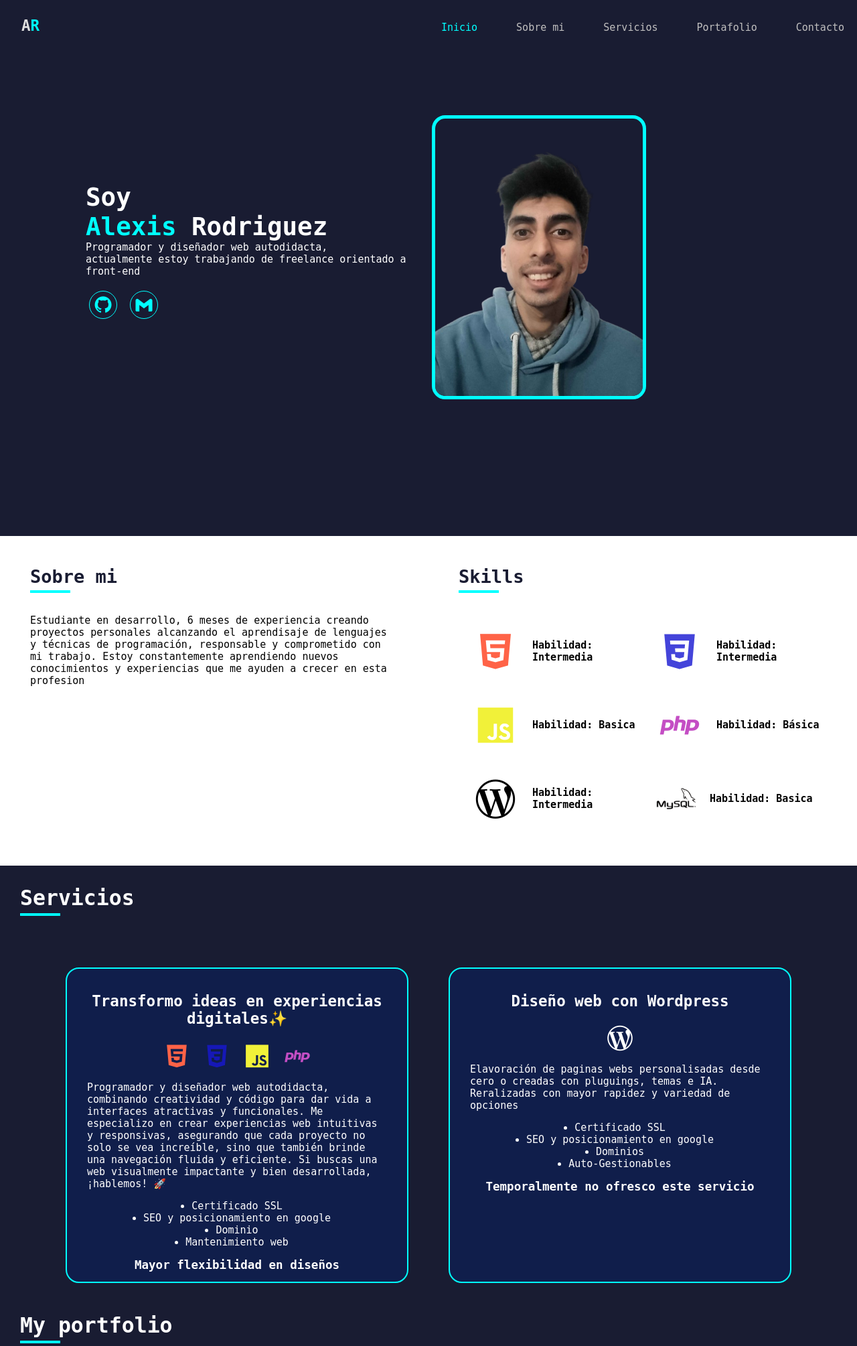
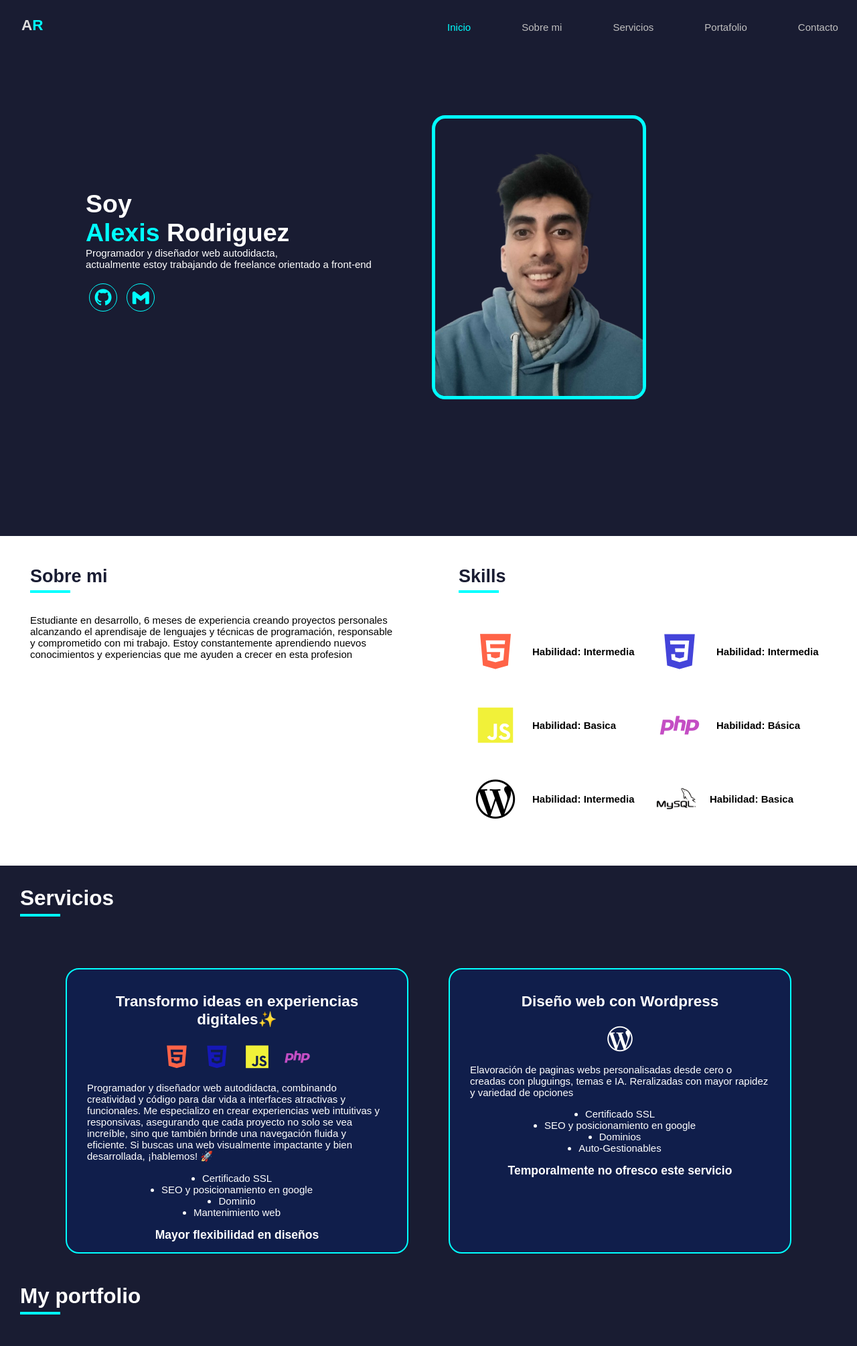
Before and after one commit to alexisrr11/RodriguezAlexis, a PHP site: page / in a window 1280 px wide. Shown: the top 2009 px of the page at 67% size. Run offline with PHP 8.4, Linux system fonts and the light colour scheme.

Commit message:
Update style20241112.css

```diff
--- a/style20241112.css
+++ b/style20241112.css
@@ -5,7 +5,7 @@
 }
 
 body {
-    font-family: monospace;
+    font-family: Arial, Helvetica, sans-serif;
     font-size: 15px;
 }
 
```
